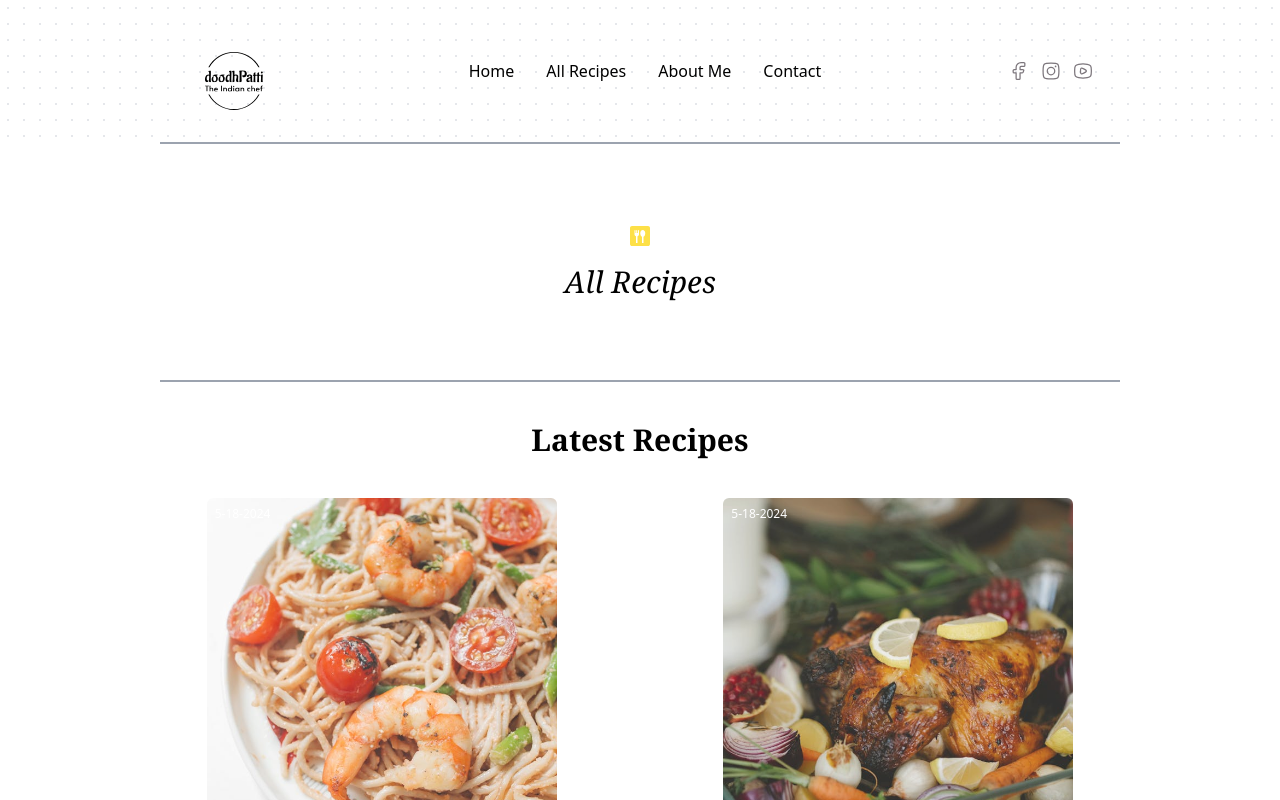
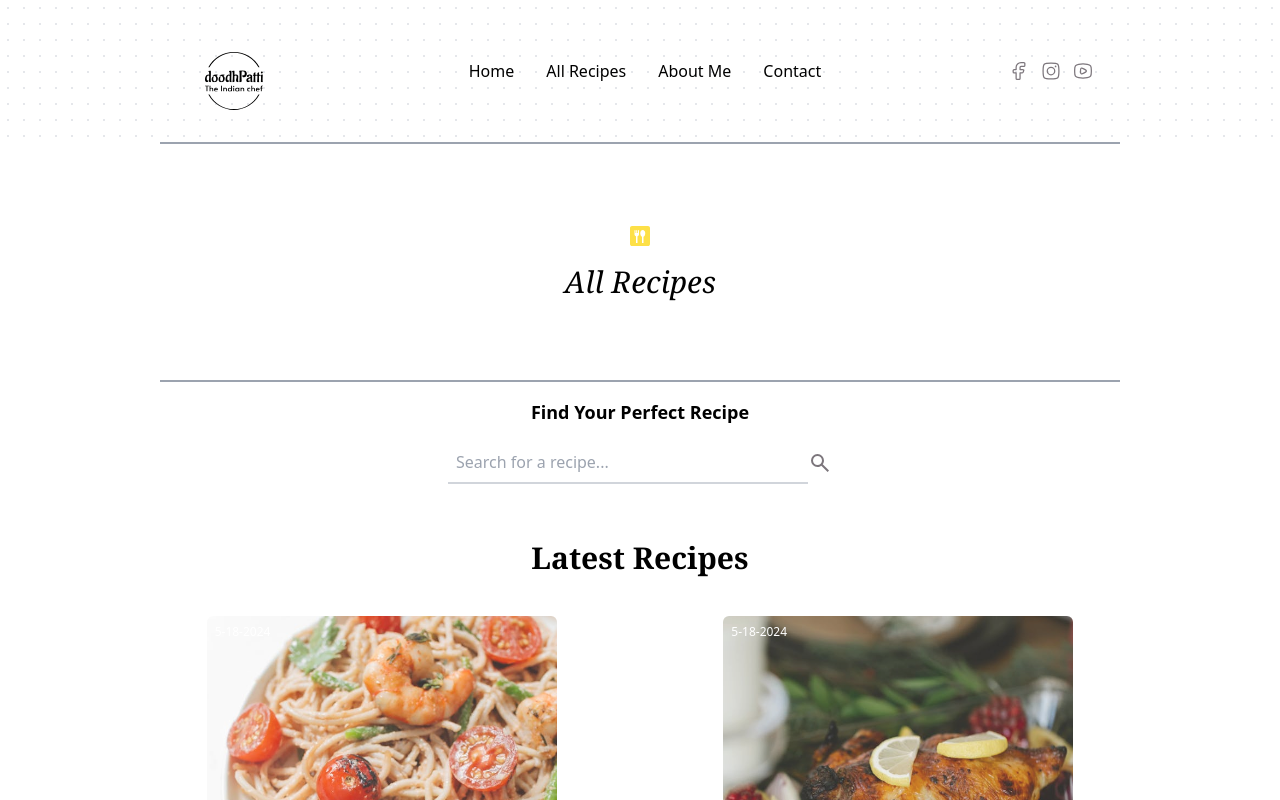
Before and after one commit to sri-anya/FoodBlog, a React (Vite) app: page /recipe-container in a window 1280 px wide. Shown: the top 800 px of the page. Built offline with nearby package versions, Linux system fonts and the light colour scheme; data requests are answered from the project's data file.

Commit message:
Added filter

```diff
--- /dev/null
+++ b/src/components/FilterRecipes.jsx
@@ -0,0 +1,26 @@
+import React from "react";
+import Divider from "./Divider";
+
+const FilterRecipes = ({ onSearch }) => {
+    return (
+        <>
+
+      <div className="flex flex-col items-center p-4  rounded-lg ">
+        <h1 className="text-lg font-bold mb-4 ">Find Your Perfect Recipe</h1>
+        <form className="w-full max-w-sm flex">
+          <input
+            className=" border-b-2 border-gray-300 p-2 w-full  focus:outline-none focus:ring-2 focus:ring-blue-500"
+            type="text"
+            name="recipe"
+            placeholder="Search for a recipe..."
+            onChange={(e) => onSearch(e.target.value)}
+          />
+          <img src="/searchIcon.svg" alt="search icon" />
+        </form>
+      </div>
+      </>
+
+    );
+  };
+
+export default FilterRecipes;
--- a/src/components/RecipeContainer.jsx
+++ b/src/components/RecipeContainer.jsx
@@ -5,17 +5,31 @@ import SubscriptionForm from './SubscriptionForm'
 import Footer from './Footer'
 import LatestRecipeContainer from './LatestRecipeContainer'
 import { RecipesContext } from '../context/recipesContext'
+import FilterRecipes from './FilterRecipes'
+
 
 const RecipeContainer = () => {
 
-  const recipes = useContext(RecipesContext);
+  const { rec, setRec } = useContext(RecipesContext);
+  const [selectedRecipes, setSelectedRecipes] = useState([])
+
+  useEffect(() => {
+    // Update selectedRecipes whenever recipes change
+    setSelectedRecipes(rec);
+  }, [rec]);
+
+  function handleSearch(searchText) {
+    const filteredRecipes = rec.filter((recipe) => recipe.title.toLowerCase().includes(searchText.toLowerCase()))
+    setSelectedRecipes(filteredRecipes)
+  }
 
 
   return (
     <div>
       <Navbar />
       <Subsection image="/cookware.svg" message="All Recipes" />
-      {(recipes.rec).length>0 ? <LatestRecipeContainer heading="Latest Recipes" recipes={recipes.rec} />:<h1 className='text-2xl font-semibold text-center p-10 animate-ping'>Loading...</h1>}
+      <FilterRecipes onSearch={handleSearch} />
+      {(rec).length > 0 ? <LatestRecipeContainer heading="Latest Recipes" recipes={selectedRecipes} /> : <h1 className='text-2xl font-semibold text-center p-10 animate-ping'>Loading...</h1>}
       <SubscriptionForm />
       <Footer />
     </div>
```
Also changed, not shown: public/searchIcon.svg (added).
